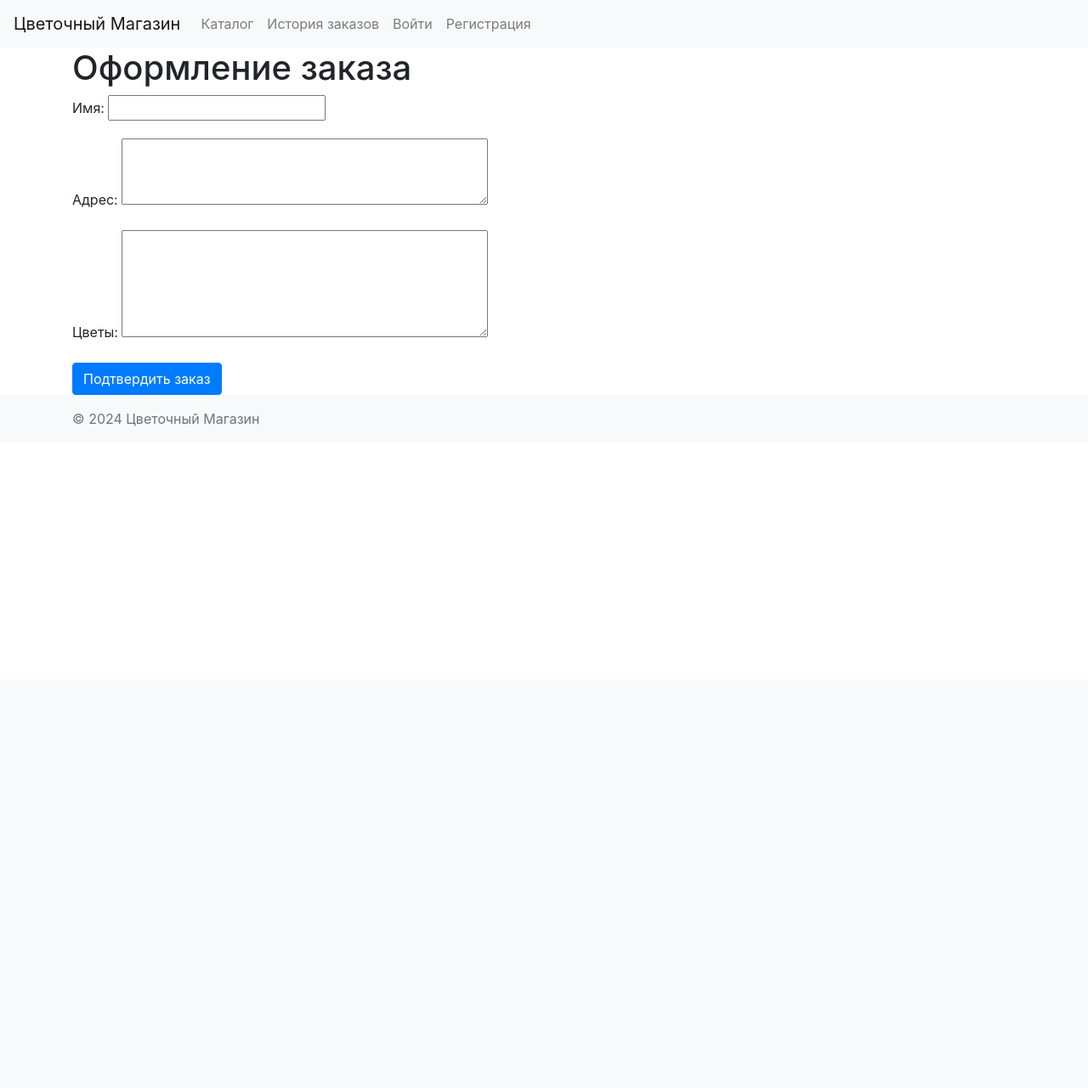
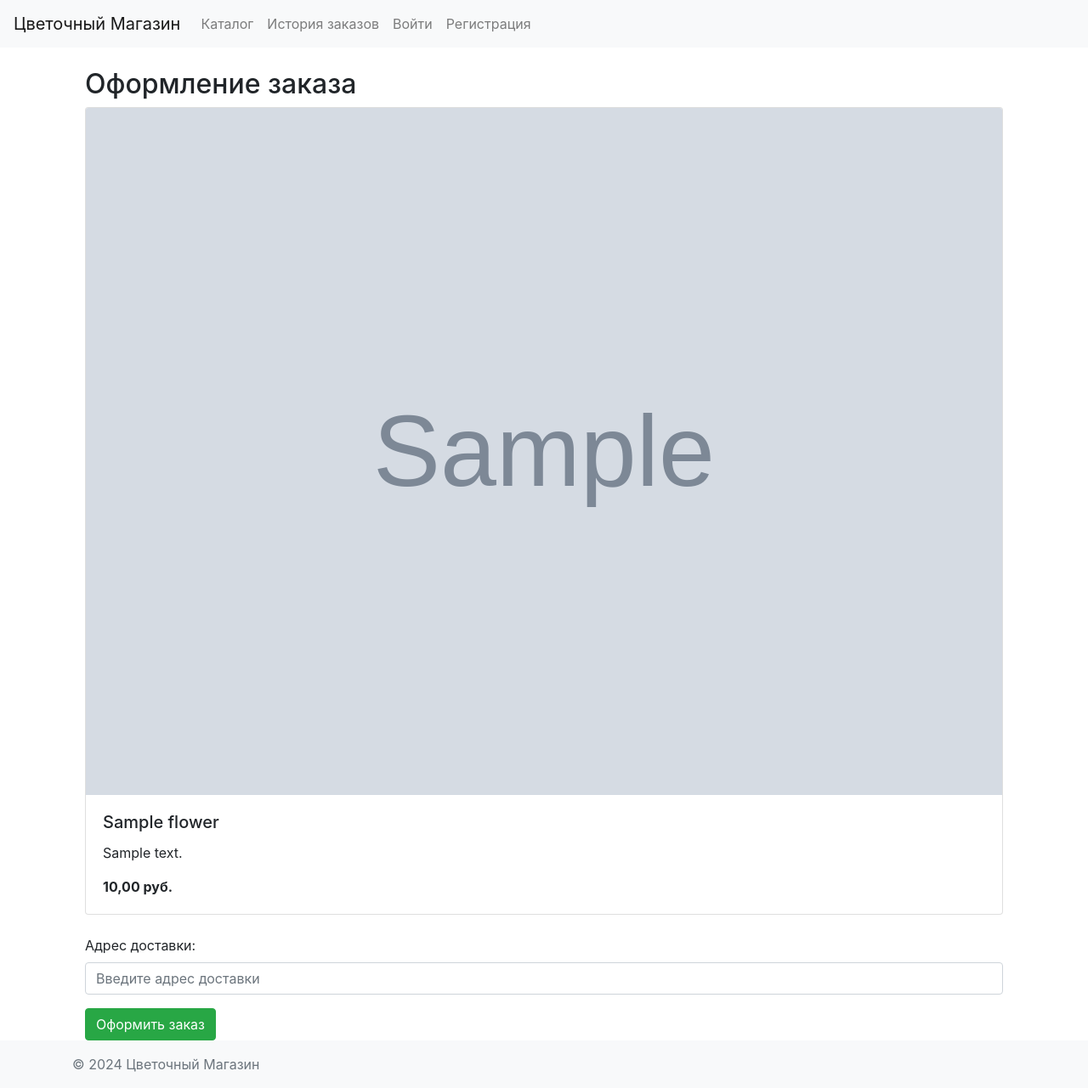
Before and after one commit to irinaalmaeva/FinalProjectSiteFlowers, a Django app: template flower_delivery/flowers/templates/checkout.html in a window 1280 px wide. Shown: the whole page at 85% size. Before the commit the page ends 502 px from the top, so only its background shows below. Run offline with Django 5.2, Linux system fonts and the light colour scheme; the template is opened without the code that fills it: values that come from a table or form of the project are taken from there, others are empty; tables that the repository leaves empty hold one stand-in row (values such as "Sample post"); grey boxes marked "Sample" are stand-in pictures; some libraries are stand-ins or nearby versions.

Commit message:
update oders \forms, models; add order_success, change checkout

```diff
--- a/flower_delivery/flowers/templates/checkout.html
+++ b/flower_delivery/flowers/templates/checkout.html
@@ -1,12 +1,22 @@
+<!-- checkout.html -->
 {% extends 'base.html' %}
 
-{% block title %}Оформление заказа{% endblock %}
-
 {% block content %}
-<h1>Оформление заказа</h1>
-<form method="post">
-    {% csrf_token %}
-    {{ form.as_p }}
-    <button type="submit" class="btn btn-primary">Подтвердить заказ</button>
-</form>
+<div class="container mt-4">
+    <h2>Оформление заказа</h2>
+    <div class="card mb-4">
+        <img src="{{ flower.image.url }}" class="card-img-top" alt="{{ flower.name }}">
+        <div class="card-body">
+            <h5 class="card-title">{{ flower.name }}</h5>
+            <p class="card-text">{{ flower.description }}</p>
+            <p class="card-text"><strong>{{ flower.price }} руб.</strong></p>
+        </div>
+    </div>
+    <!-- Форма для ввода данных заказа -->
+    <form action="{% url 'place_order' flower.id %}" method="post">
+        {% csrf_token %}
+        {{ form.as_p }}
+        <button type="submit" class="btn btn-success">Оформить заказ</button>
+    </form>
+</div>
 {% endblock %}
--- a/flower_delivery/orders/forms.py
+++ b/flower_delivery/orders/forms.py
@@ -1,6 +1,9 @@
 from django import forms
-
-class OrderForm(forms.Form):
-    name = forms.CharField(label='Имя', max_length=100)
-    address = forms.CharField(label='Адрес', widget=forms.Textarea(attrs={'rows': 3}))
-    flowers = forms.CharField(label='Цветы', widget=forms.Textarea(attrs={'rows': 5}))
+from .models import Order
+class OrderForm(forms.ModelForm):
+    class Meta:
+        model = Order
+        fields = ['address']  # Здесь мы включаем только адрес, так как цветок привязан в views
+        widgets = {
+            'address': forms.TextInput(attrs={'class': 'form-control', 'placeholder': 'Введите адрес доставки'}),
+        }
--- a/flower_delivery/orders/models.py
+++ b/flower_delivery/orders/models.py
@@ -11,8 +11,9 @@ class OrderStatus(models.Model):
 class Order(models.Model):
     user = models.ForeignKey(User, on_delete=models.CASCADE, verbose_name='Пользователь')
     flowers = models.ManyToManyField(Flower, verbose_name='Цветы')
-    status = models.ForeignKey(OrderStatus, on_delete=models.SET_NULL, null=True, verbose_name='Статус')
+    status = models.CharField(max_length=20, choices=[('new', 'Новый'), ('in_progress', 'В процессе'), ('delivered', 'Доставлен')], default='new', verbose_name='Статус')
+    address = models.CharField(max_length=255, verbose_name='Адрес доставки')
     order_date = models.DateTimeField(auto_now_add=True, verbose_name='Дата заказа')
 
     def __str__(self):
-        return f"Заказ №{self.id} от {self.user.username}"
+        return f'Заказ №{self.id} - {self.flower.name}'
```
Also changed, not shown: flower_delivery/flowers/templates/order_success.html (added, +11 -0 lines).
